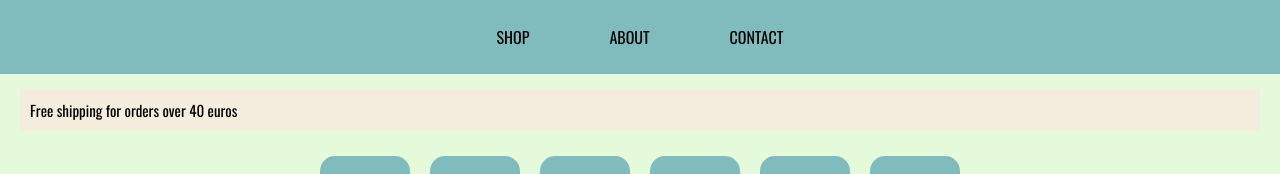
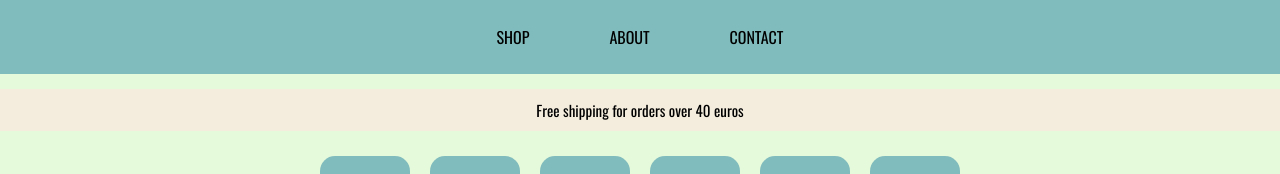
Before and after one commit to jul3000/aloe-cosmetics-online, a React (Create React App) app: page / in a window 1280 px wide. Shown: the top 174 px of the page. Built offline with nearby package versions, Linux system fonts and the light colour scheme.

Commit message:
Update App.css

```diff
--- a/src/App.css
+++ b/src/App.css
@@ -49,10 +49,10 @@ h2 {
 }
 
 .back {
+  display: flex;
+  justify-content: center;
   background-color: #f4eddd;
   padding: 10px;
-  margin-left: 20px;
-  margin-right: 20px;
   font-family: 'Oswald', sans-serif;
   font-size: 15px;
 }
```
